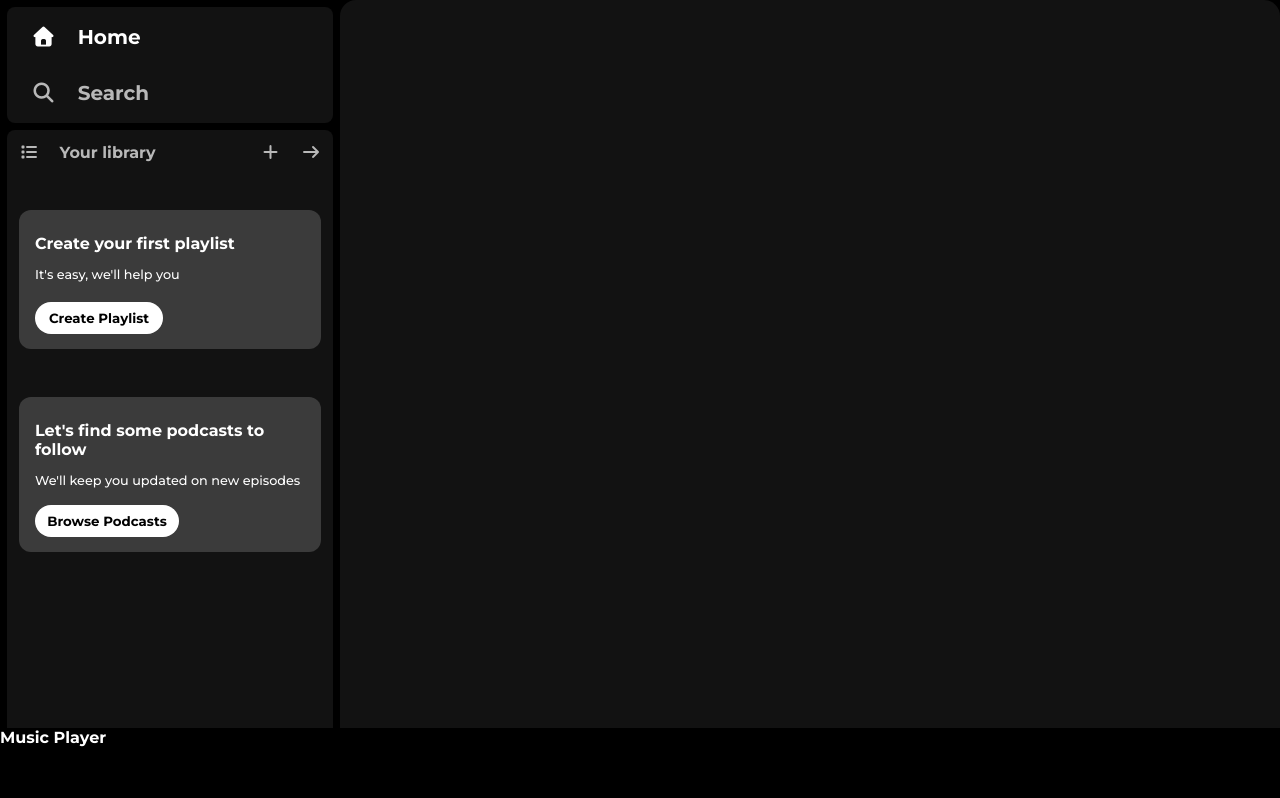
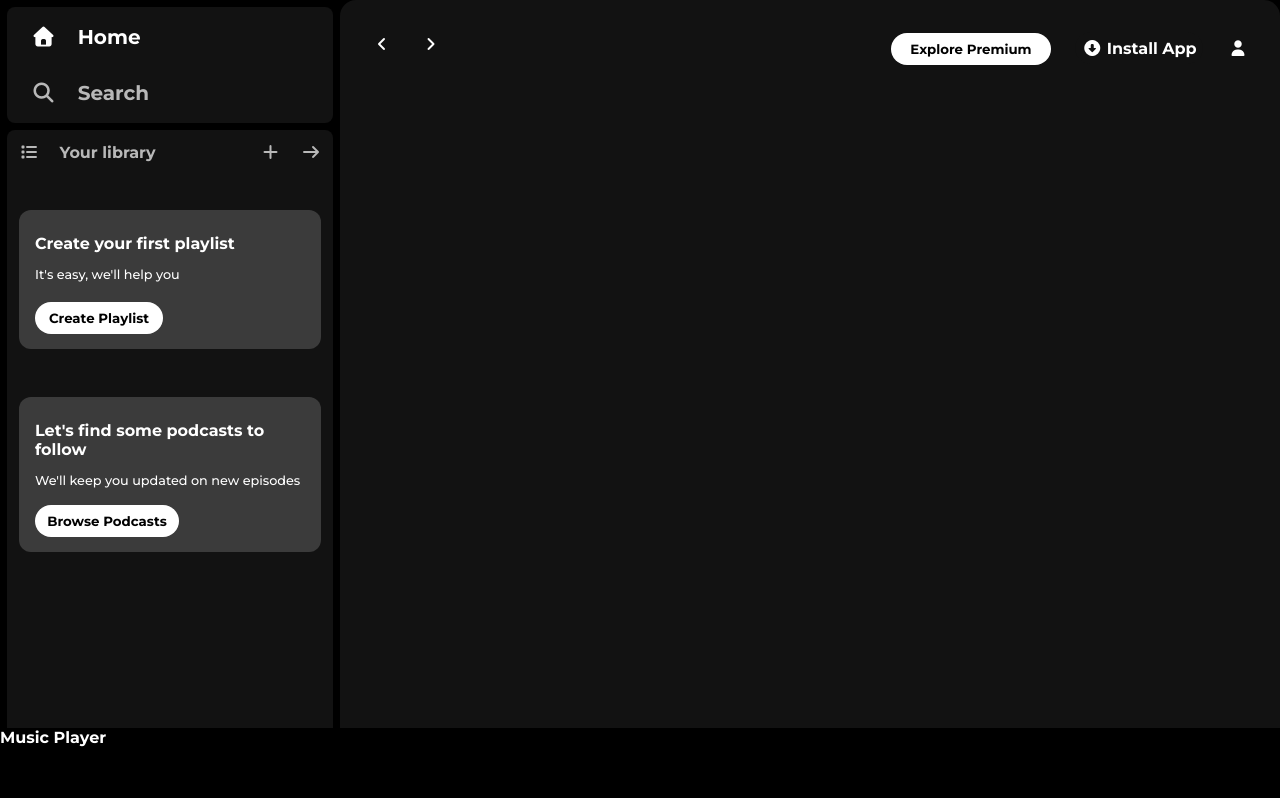
Before and after one commit to sudipovi/Spotify-Clone, a plain HTML site: page index.html in a window 1280 px wide. Shown: the top 798 px of the page. Drawn offline with Linux system fonts and the light colour scheme.

Commit message:
sticky navbar done

```diff
--- a/index.html
+++ b/index.html
@@ -62,7 +62,20 @@
           </div>
         </div>
       </div>
-      <div class="main-content"></div>
+      <div class="main-content">
+        <nav class="sticky">
+          <div class="left">
+            <i class="fa-solid fa-angle-left"></i>
+            <i class="fa-solid fa-angle-right"></i>
+          </div>
+          <div class="right">
+            <button class="bt1 exp">Explore Premium</button>
+            <button class="bt1 ins"><i class="fa-solid fa-circle-down"></i> Install App</button>
+            <i class="fa-solid fa-user us"></i>
+          </div>
+        </nav>
+
+      </div>
       <div class="music-player">Music Player</div>
     </div>
   </body>
--- a/style.css
+++ b/style.css
@@ -149,12 +149,51 @@ body {
 
 }
 
+.bt2:hover{
+  opacity: 0.8;
+}
+
 /* main content */
 .main-content {
   background-color: #121212;
   flex: 1;
   border-radius: 1rem;
   overflow: auto;
+
+}
+
+.sticky{
+  display: flex;
+  justify-content: space-between;
+  align-items: center;
+  margin: 1.5rem 2rem;
+  position: sticky;
+  top: 0;
+  background-color: #121212;
+
+}
+
+.left i{
+  margin-right: 1.5rem;
+
+}
+
+.right .exp, .ins, .us{
+  margin-left: 1.25rem;
+}
+
+.ins{
+  background-color: #121212;
+  color: white;
+  font-size: 1rem;
+}
+
+.us:hover{
+  opacity: 0.5;
+}
+
+.exp{
+  width: 10rem;
 }
 
 /* music player */
```
